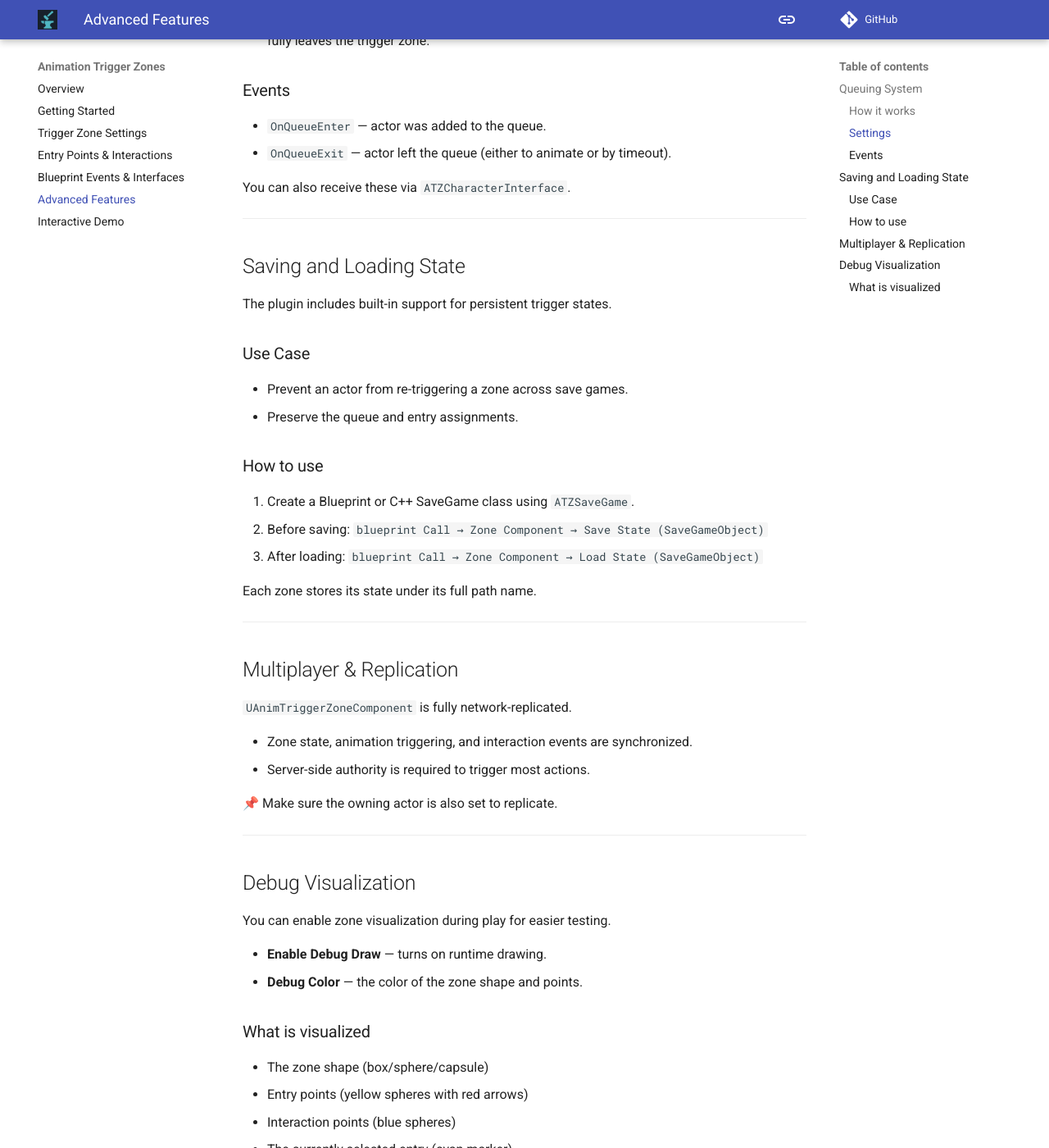
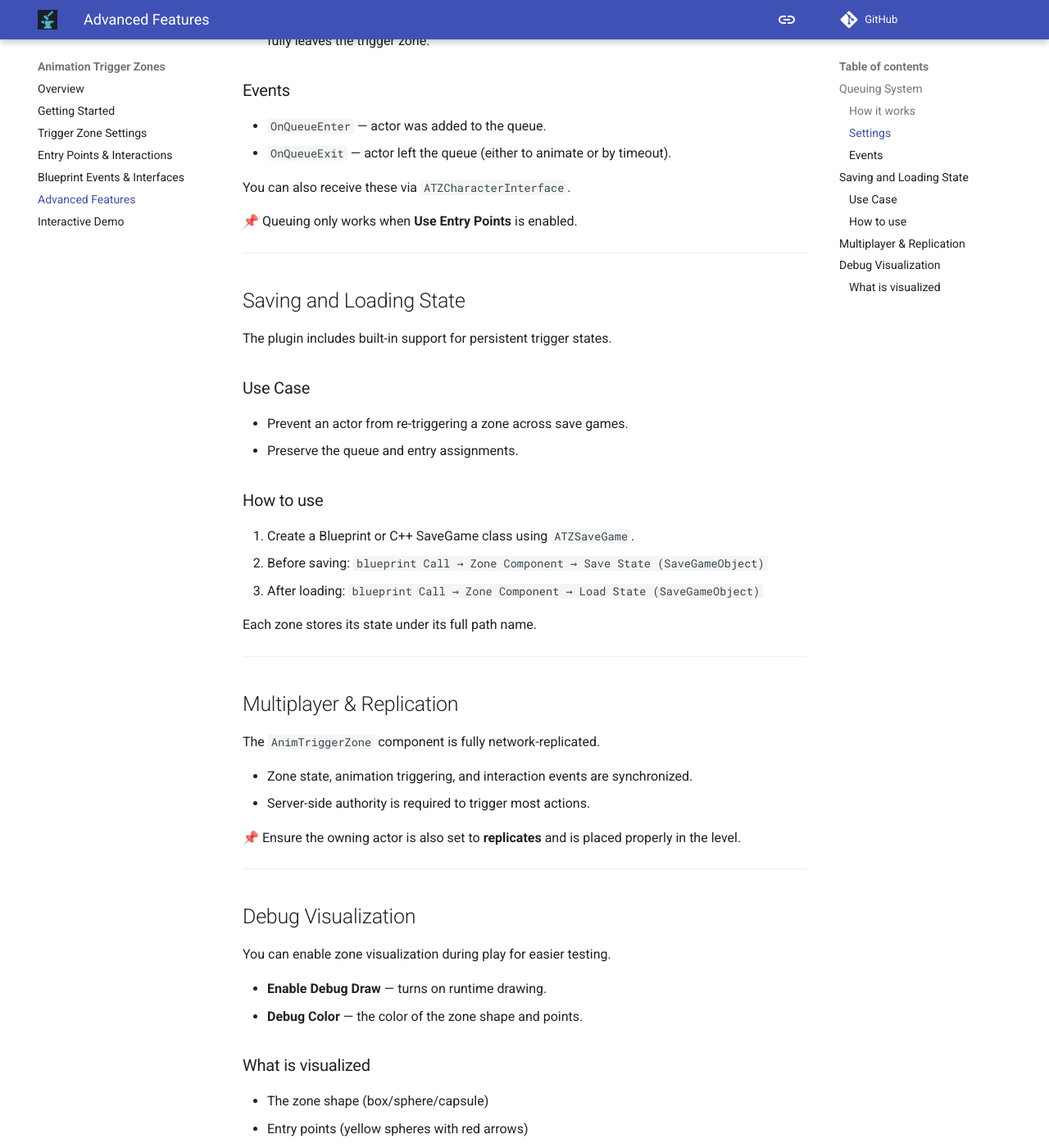
Before and after one commit to george-shilovsky/quickforge-docs, an MkDocs documentation site: the page built from docs/AnimationTriggerZones/advanced.md, in a window 1280 px wide and 1400 px high, scrolled down 726 px. Shown: the whole window at 82% size. Built offline with MkDocs 1.6.1 and Material for MkDocs 9.7.7, drawn with Linux system fonts in a browser that asks for light colours; comment, search, counter and statistics services are not loaded.

Commit message:
Update advanced.md

```diff
--- a/docs/AnimationTriggerZones/advanced.md
+++ b/docs/AnimationTriggerZones/advanced.md
@@ -26,6 +26,8 @@ The plugin supports multiple actors waiting for a free entry point.
 - `OnQueueExit` — actor left the queue (either to animate or by timeout).
 
 You can also receive these via `ATZCharacterInterface`.
+
+📌 Queuing only works when **Use Entry Points** is enabled.
 
 ---
 
@@ -56,12 +58,12 @@ Each zone stores its state under its full path name.
 
 ## Multiplayer & Replication
 
-`UAnimTriggerZoneComponent` is fully network-replicated.
+The `AnimTriggerZone` component is fully network-replicated.
 
 - Zone state, animation triggering, and interaction events are synchronized.
 - Server-side authority is required to trigger most actions.
 
-📌 Make sure the owning actor is also set to replicate.
+📌 Ensure the owning actor is also set to **replicates** and is placed properly in the level.
 
 ---
 
```
